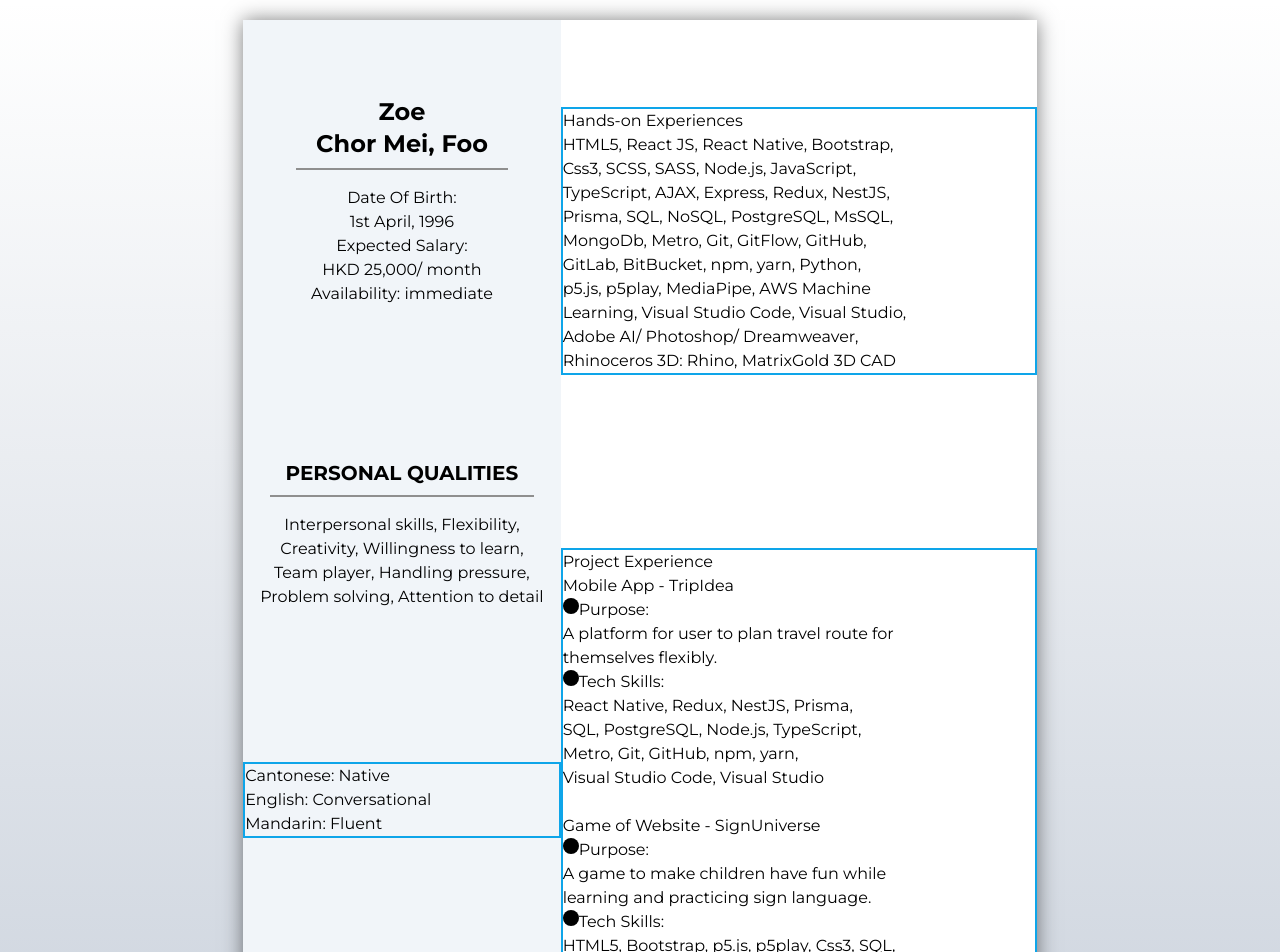
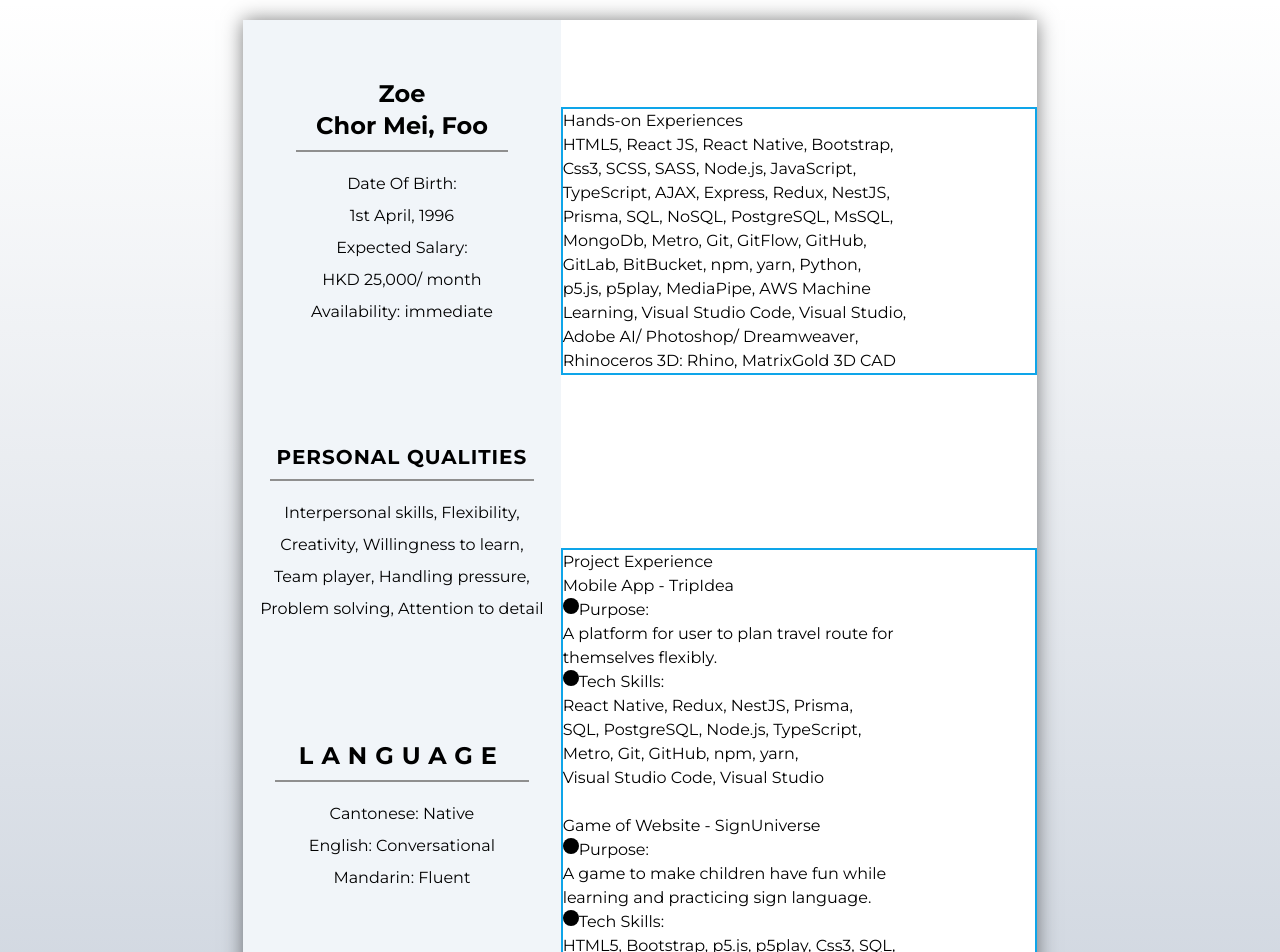
Before and after one commit to ZoeFoo/ZoeFoo_Resumes, a Next.js app in the folder zoefoo_cv/: page / in a window 1280 px wide. Shown: the top 952 px of the page. Built offline with nearby package versions, Linux system fonts and the light colour scheme.

Commit message:
add leading-loose each done style components & finished style Language component

```diff
--- a/zoefoo_cv/components/leftBar/Language.jsx
+++ b/zoefoo_cv/components/leftBar/Language.jsx
@@ -2,7 +2,13 @@ import React from 'react';
 
 const Language = ({ cantonese, english, mandarin }) => {
     return (
-        <div>
+        <div className='text-center leading-loose'>
+            <div className='grid'>
+                <div className='title text-decoration w-4/5 text-2xl pb-2 mb-4'
+                    style={{ letterSpacing: 8 }}
+                >LANGUAGE</div>
+            </div>
+
             <div>
                 <div>Cantonese: {cantonese}</div>
             </div>
--- a/zoefoo_cv/components/leftBar/PersonalQualities.jsx
+++ b/zoefoo_cv/components/leftBar/PersonalQualities.jsx
@@ -3,8 +3,9 @@ import React from 'react';
 const PersonalQualities = ({ characterList }) => {
     const characters = characterList.split('\n').map((character, i) => <div key={i}>{character}</div>);
     return (
-        <div className='text-center'>
-            <div className='grid'>
+        <div className='text-center leading-loose'>
+            <div className='grid'
+                style={{ letterSpacing: 1 }}>
                 <div className='title text-decoration w-5/6 text-xl pb-2 mb-4'>PERSONAL QUALITIES</div>
             </div>
 
--- a/zoefoo_cv/components/leftBar/SelfIntroduction.jsx
+++ b/zoefoo_cv/components/leftBar/SelfIntroduction.jsx
@@ -2,7 +2,7 @@ import React from 'react';
 
 const SelfIntroduction = ({ nickName, firstName, lastName, dateOfBorn, expectSalary, availability }) => {
     return (
-        <div className='text-center'>
+        <div className='text-center leading-loose'>
             <div>
                 <div className='text-2xl font-bold'>
                     {nickName}
--- a/zoefoo_cv/pages/index.js
+++ b/zoefoo_cv/pages/index.js
@@ -33,7 +33,7 @@ export default function Home() {
                             Problem solving, Attention to detail`} />
                     </div>
 
-                    <div className='border-2 border-sky-500 self-center'>
+                    <div className='self-center'>
                         <Language
                             cantonese={`Native`}
                             english={`Conversational`}
```
